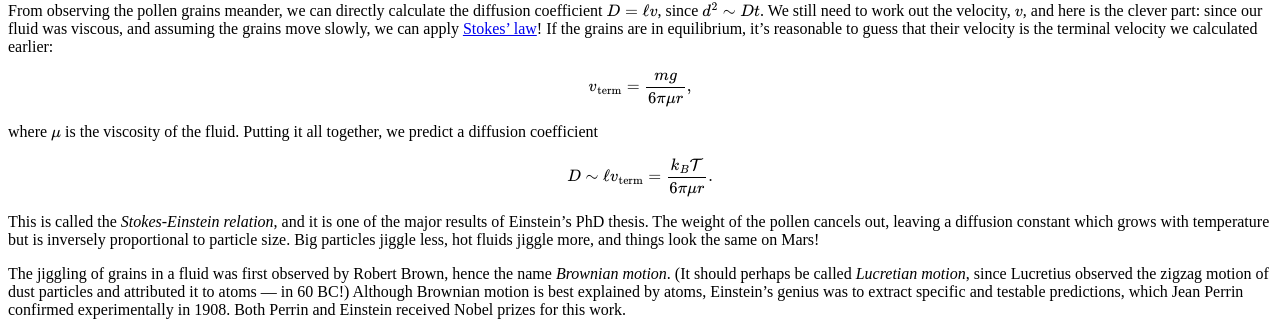
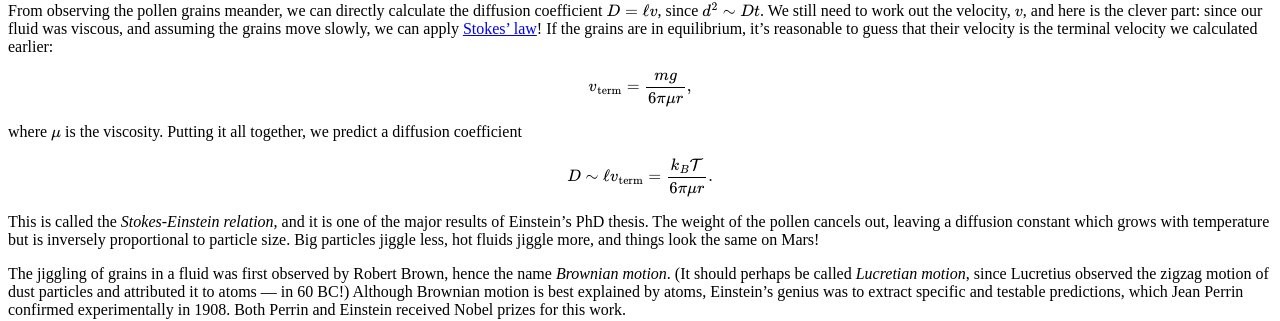
Before and after one commit to hapax/hapax.github.io, a Jekyll site: the page built from assets/simple-physics.md, in a window 1280 px wide and 900 px high, scrolled down 13088 px. Shown: the part 370-691 px from the top of the window. Built offline with Jekyll 4.4.1, drawn with Linux system fonts in a browser that asks for light colours; our own code applies the rules of GitHub Pages for plain Markdown files; formulas are drawn with MathJax 3; a script that is not in the unit is left out.

Commit message:
Update simple-physics.md

```diff
--- a/assets/simple-physics.md
+++ b/assets/simple-physics.md
@@ -1455,7 +1455,7 @@ $$
 v_{\text{term}} = \frac{mg}{6\pi \mu r},
 $$
 
-where $\mu$ is the viscosity of the fluid.
+where $\mu$ is the viscosity.
 Putting it all together, we predict a diffusion coefficient
 
 $$
```
